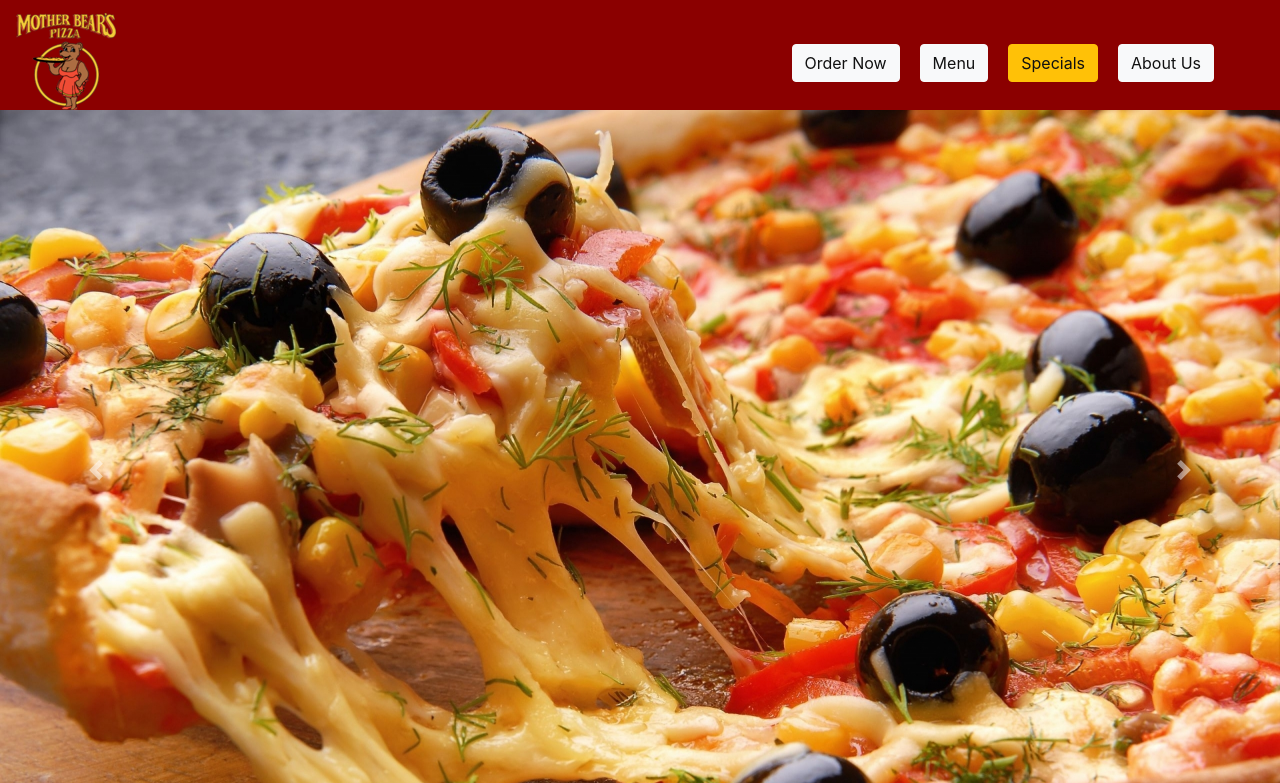
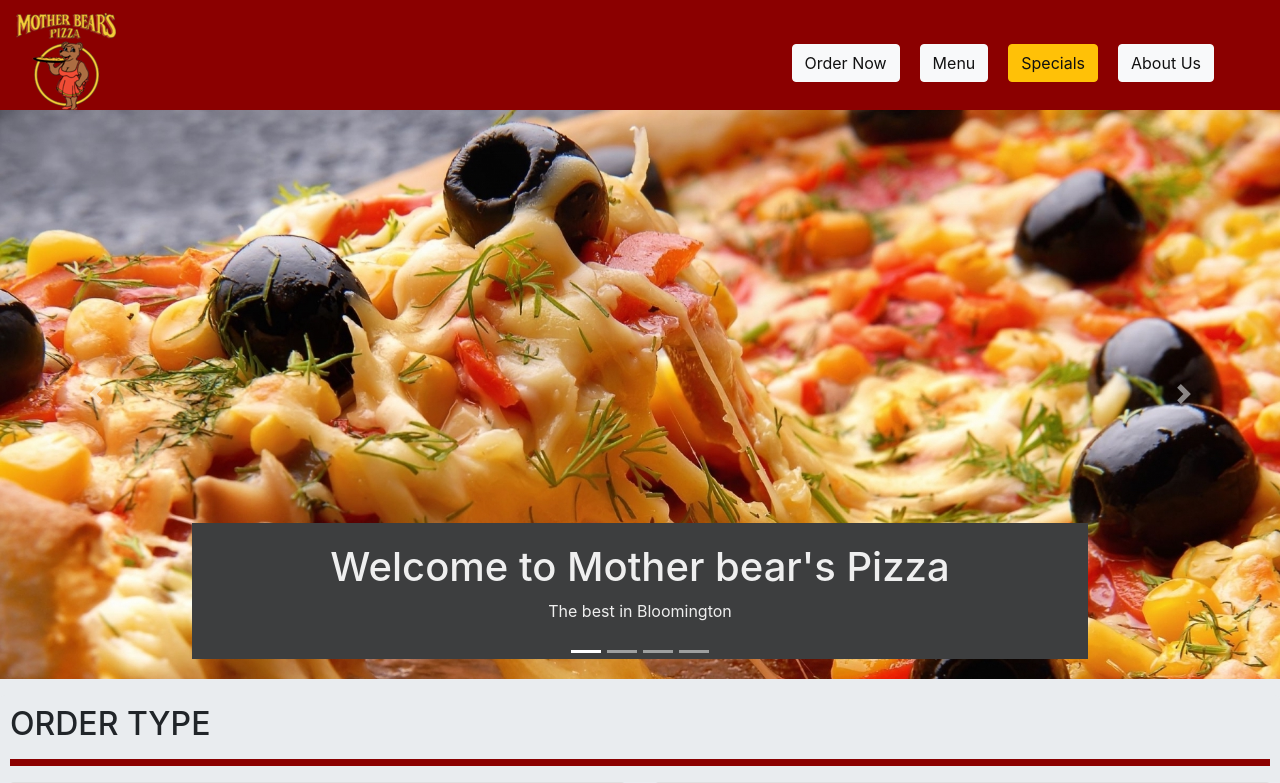
Before and after one commit to anchalkhandelwal/Motherbears, a PHP site: page / in a window 1280 px wide. Shown: the top 783 px of the page. Run offline with PHP 8.4, Linux system fonts and the light colour scheme; some libraries are stand-ins or nearby versions.

Commit message:
Added carousel captions

```diff
--- a/index.php
+++ b/index.php
@@ -33,15 +33,31 @@
          <div class="carousel-inner">
             <div class="carousel-item active">
                <img class="d-block w-100" src="static/images/slider-1.png" alt="First slide">
+               <div class="carousel-caption d-none d-md-block">
+                  <h1>Welcome to Mother bear's Pizza</h1>
+                  <p>The best in Bloomington</p>
+                </div>
             </div>
             <div class="carousel-item">
                <img class="d-block w-100" src="static/images/slider-2.png" alt="Second slide">
+               <div class="carousel-caption d-none d-md-block">
+                  <h1>The Illinois Central (Medium)</h1>
+                  <p><a class="btn btn-primary" href="#"><i class="fa fa-plus"></i>&nbsp;Order Now</a></p>
+                </div>
             </div>
             <div class="carousel-item">
                <img class="d-block w-100" src="static/images/slider-3.png" alt="Third slide">
+               <div class="carousel-caption d-none d-md-block">
+                  <h1>The Summer Garden (Medium)</h1>
+                  <p><a class="btn btn-primary" href="#"><i class="fa fa-plus"></i>&nbsp;Order Now</a></p>
+                </div>
             </div>
             <div class="carousel-item">
                <img class="d-block w-100" src="static/images/slider-4.png" alt="Fourth slide">
+               <div class="carousel-caption d-none d-md-block">
+                  <h1>Veggie Delight (Small)</h1>
+                  <p><a class="btn btn-primary" href="#"><i class="fa fa-plus"></i>&nbsp;Order Now</a></p>
+                </div>
             </div>
          </div>
          <a class="carousel-control-prev" href="#carouselExampleIndicators" role="button" data-slide="prev">
--- a/static/css/commons.css
+++ b/static/css/commons.css
@@ -52,3 +52,9 @@
 	top: -16px;
 	left: 0px;
 }
+
+.carousel-caption {
+	color: #efefef;
+	background-color: #3d3e3f;
+
+}
```
Also changed, not shown: static/images/slider-1.png, static/images/slider-2.png, static/images/slider-3.png, static/images/slider-4.png.
